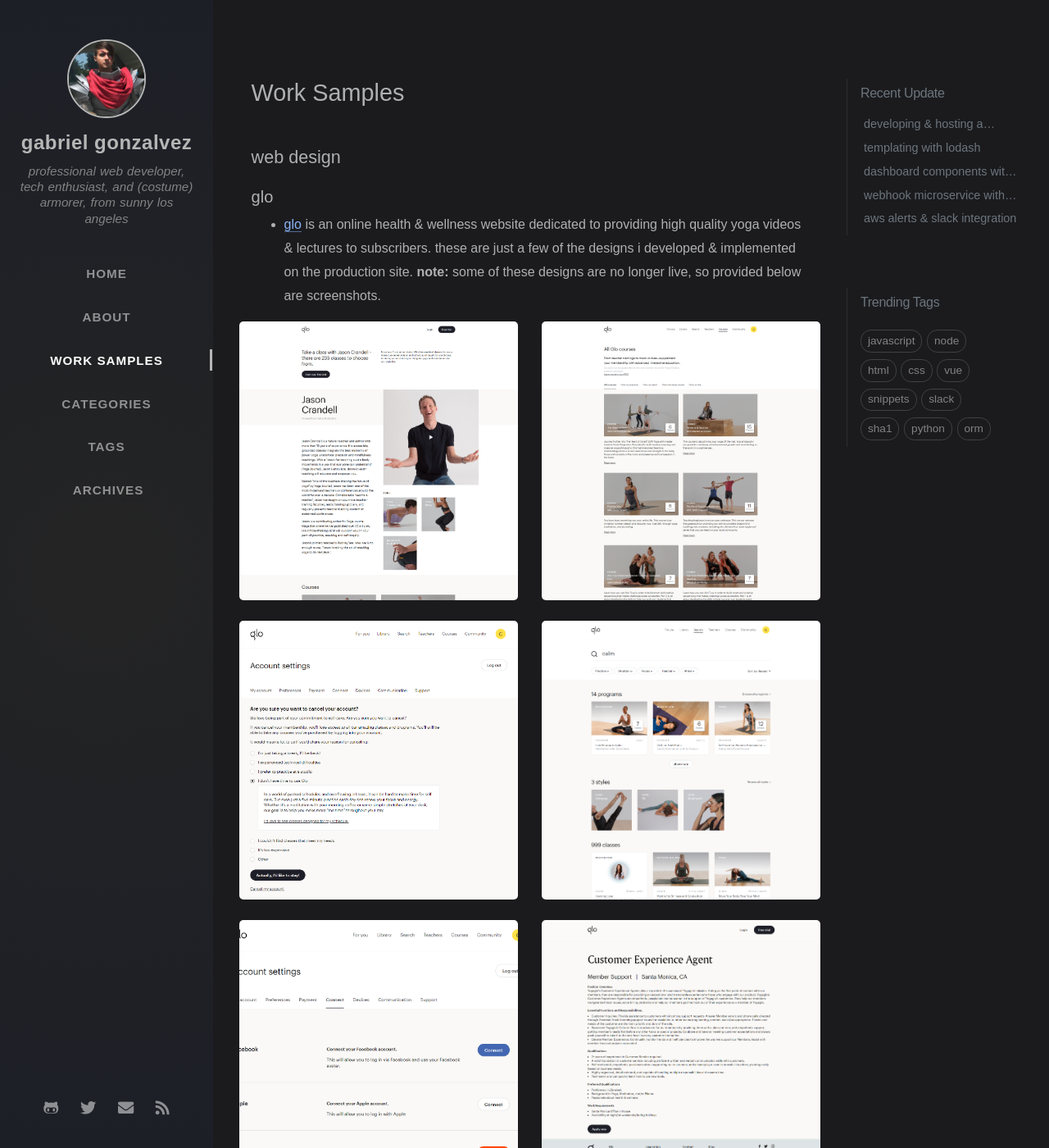
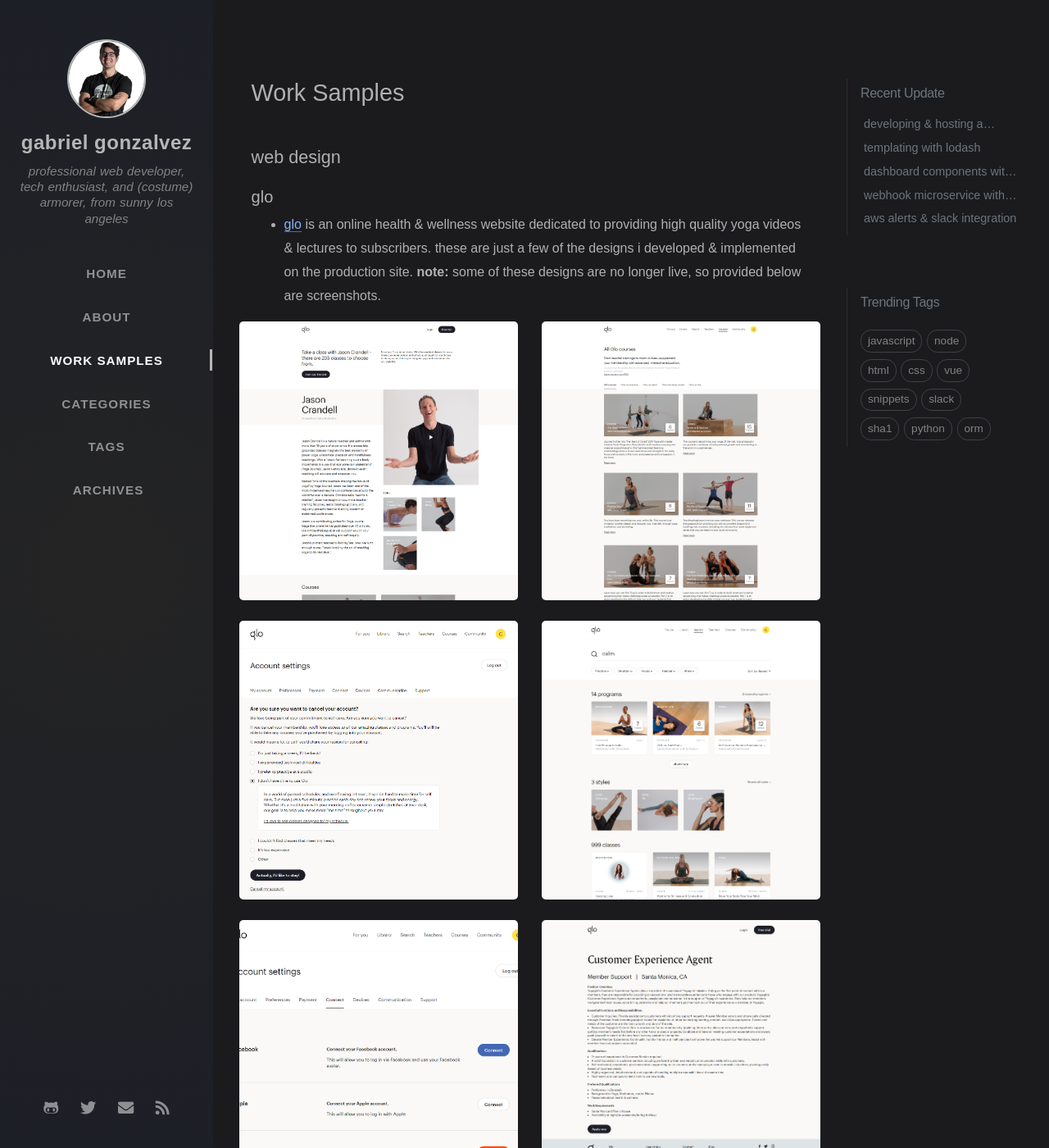
Before and after one commit to EnochSpevivo/enochspevivo.github.io, a Jekyll site: the page built from tabs/work-samples.md, in a window 1280 px wide and 1400 px high. Shown: the whole window at 82% size. Built offline with Jekyll 4.4.1, drawn with Linux system fonts in a browser that asks for light colours; nearby versions of some CDN libraries; some web fonts are replaced; comment, search, counter and statistics services are not loaded; some of the changed text lies outside the part shown.

Commit message:
update about me & work samples...
* update avatar

```diff
--- a/_config.yml
+++ b/_config.yml
@@ -20,7 +20,7 @@ url: "https://akingdebased.github.io"
 
 author: gabriel gonzalvez # change to your full name
 
-avatar: /assets/img/sample/avatar.jpg # support internet resources
+avatar: /assets/img/about/a-true-professional.png # support internet resources
 
 github:
   username: akingdebased # change to your github username
--- a/assets/css/main.scss
+++ b/assets/css/main.scss
@@ -235,7 +235,8 @@ $tab-count: {{ site.data.tabs | size }};
 
   img {
     width: 100%;
-    height: 100%;
+    // TODO: may need to be altered depending on the avatar
+    // height: 100%;
     background-size: cover;
     background-repeat: no-repeat;
     -webkit-transition: all .5s !important;
--- a/tabs/work-samples.md
+++ b/tabs/work-samples.md
@@ -1,6 +1,7 @@
 ---
 title: Work Samples
 ---
+
 <style>
     .designs-container, .row {
         display: flex;
@@ -86,10 +93,12 @@ title: Work Samples
         }
     }
 </style>
+
 ## web design
 
 ### glo
-* [glo](https://glo.com/) is an online health & wellness website dedicated to providing high quality yoga videos & lectures to subscribers. these are just a few of the designs i developed & implemented on the production site. **note:** some of these designs are no longer live, so provided below are screenshots.
+
+- [glo](https://glo.com/) is an online health & wellness website dedicated to providing high quality yoga videos & lectures to subscribers. these are just a few of the designs i developed & implemented on the production site. **note:** some of these designs are no longer live, so provided below are screenshots.
 
 [comment]: <> (DRY up this implementation, use Jekyll meta data)
 
@@ -98,31 +107,23 @@ title: Work Samples
         <div class="work-sample__container">
             <img class="work-sample" src="/assets/img/work-samples/glo/thumbnails/teacher-desktop.png" alt="glo teacher work sample" title="glo teacher work sample">
             <div class="work-sample__overlay">
-                <div class="work-sample__desktop-view">
-                    <a href="https://i.imgur.com/sSl1Um1.png">
-                        <i class="fas fa-desktop"></i>
-                    </a>
-                </div>
-                <div class="work-sample__mobile-view">
-                    <a href="https://i.imgur.com/LjygdTI.png">
-                        <i class="fas fa-mobile-alt"></i>
-                    </a>
-                </div>
+                <a class="work-sample__desktop-view" href="https://i.imgur.com/sSl1Um1.png" target="_blank">
+                    <i class="fas fa-desktop"></i>
+                </a>
+                <a class="work-sample__mobile-view" href="https://i.imgur.com/LjygdTI.png" target="_blank">
+                    <i class="fas fa-mobile-alt"></i>
+                </a>
             </div>
         </div>
         <div class="work-sample__container">
             <img class="work-sample" src="/assets/img/work-samples/glo/thumbnails/courses-desktop.png" alt="glo teacher work sample" title="glo teacher work sample">
             <div class="work-sample__overlay">
-                <div class="work-sample__desktop-view">
-                    <a href="https://i.imgur.com/2Ifm483.jpg">
-                        <i class="fas fa-desktop"></i>
-                    </a>
-                </div>
-                <div class="work-sample__mobile-view">
-                    <a href="https://i.imgur.com/X6D1NTd.png">
-                        <i class="fas fa-mobile-alt"></i>
-                    </a>
-                </div>
+                <a href="https://i.imgur.com/2Ifm483.jpg" class="work-sample__desktop-view" target="_blank">
+                    <i class="fas fa-desktop"></i>
+                </a>
+                <a href="https://i.imgur.com/X6D1NTd.png" class="work-sample__mobile-view" target="_blank">
+                    <i class="fas fa-mobile-alt"></i>
+                </a>
             </div>
         </div>
     </div>
@@ -130,31 +131,23 @@ title: Work Samples
         <div class="work-sample__container">
             <img class="work-sample" src="/assets/img/work-samples/glo/thumbnails/cancel-desktop.png" alt="glo cancel work sample" title="glo cancel work sample">
             <div class="work-sample__overlay">
-                <div class="work-sample__desktop-view">
-                    <a href="https://i.imgur.com/ird04RC.png">
-                        <i class="fas fa-desktop"></i>
-                    </a>
-                </div>
-                <div class="work-sample__mobile-view">
-                    <a href="https://i.imgur.com/wznLJQs.png">
-                        <i class="fas fa-mobile-alt"></i>
-                    </a>
-                </div>
+                <a href="https://i.imgur.com/ird04RC.png" class="work-sample__desktop-view" target="_blank">
+                    <i class="fas fa-desktop"></i>
+                </a>
+                <a href="https://i.imgur.com/wznLJQs.png" class="work-sample__mobile-view" target="_blank">
+                    <i class="fas fa-mobile-alt"></i>
+                </a>
             </div>
         </div>
         <div class="work-sample__container">
             <img class="work-sample" src="/assets/img/work-samples/glo/thumbnails/search-desktop.png" alt="glo search work sample" title="glo search work sample">
             <div class="work-sample__overlay">
-                <div class="work-sample__desktop-view">
-                    <a href="https://i.imgur.com/nzMOMIJ.png">
-                        <i class="fas fa-desktop"></i>
-                    </a>
-                </div>
-                <div class="work-sample__mobile-view">
-                    <a href="#">
-                        <i class="fas fa-mobile-alt"></i>
-                    </a>
-                </div>
+                <a href="https://i.imgur.com/nzMOMIJ.png"  class="work-sample__desktop-view" target="_blank">
+                    <i class="fas fa-desktop"></i>
+                </a>
+                <a href="#" class="work-sample__mobile-view" target="_blank">
+                    <i class="fas fa-mobile-alt"></i>
+                </a>
             </div>
         </div>
     </div>
@@ -162,32 +155,41 @@ title: Work Samples
         <div class="work-sample__container">
             <img class="work-sample" src="/assets/img/work-samples/glo/thumbnails/settings-desktop.png" alt="glo settings work sample" title="glo settings work sample">
             <div class="work-sample__overlay">
-                <div class="work-sample__desktop-view">
-                    <a href="https://i.imgur.com/AsBZnZ6.png">
-                        <i class="fas fa-desktop"></i>
-                    </a>
-                </div>
-                <div class="work-sample__mobile-view">
-                    <a href="https://i.imgur.com/p2NbMVP.png">
-                        <i class="fas fa-mobile-alt"></i>
-                    </a>
-                </div>
+                <a href="https://i.imgur.com/AsBZnZ6.png" class="work-sample__desktop-view" target="_blank">
+                    <i class="fas fa-desktop"></i>
+                </a>
+                <a href="https://i.imgur.com/p2NbMVP.png" class="work-sample__mobile-view" target="_blank">
+                    <i class="fas fa-mobile-alt"></i>
+                </a>
             </div>
         </div>
         <div class="work-sample__container">
             <img class="work-sample" src="/assets/img/work-samples/glo/thumbnails/career-desktop.png" alt="glo career work sample" title="glo career work sample">
             <div class="work-sample__overlay">
-                <div class="work-sample__desktop-view">
-                    <a href="https://i.imgur.com/PFPUF7A.png">
-                        <i class="fas fa-desktop"></i>
-                    </a>
+                <a href="https://i.imgur.com/PFPUF7A.png" class="work-sample__desktop-view" target="_blank">
+                    <i class="fas fa-desktop"></i>
+                </a>
+                <a href="https://i.imgur.com/7LJpC8M.png" class="work-sample__mobile-view" target="_blank">
+                    <i class="fas fa-mobile-alt"></i>
+                </a>
+            </div>
+        </div>
+    </div>
+</div>
+
+### fls international
+
+- [FLS International](https://www.flsinternationalonline.net/) is an ESL school based in Los Angeles, CA. While working there, I helped them develop critical web app features as part of their transition to remote learning, particularly their student proficiency test.
+
+<div class="designs-container">
+    <div class="row">
+        <div class="work-sample__container">
+            <img class="work-sample" src="/assets/img/work-samples/fls/thumbnails/proficiency-test.png" alt="proficiency test thumbnail">
+            <a class="work-sample__overlay" href="https://fls-international.web.app/" target="_blank">
+                <div class="work-sample__web work-sample__solo">
+                    <i class="fas fa-globe"></i>
                 </div>
-                <div class="work-sample__mobile-view">
-                    <a href="https://i.imgur.com/7LJpC8M.png">
-                        <i class="fas fa-mobile-alt"></i>
-                    </a>
-                </div>
-            </div>
+            </a>
         </div>
     </div>
 </div>
```
Also changed, not shown: other parts of tabs/work-samples.md (+7 -1 lines), tabs/about.md (+4 -7 lines), assets/img/about/a-true-professional.png (added), assets/img/sample/a-true-professional.png (added), assets/img/work-samples/fls/thumbnails/proficiency-test.png (added).
